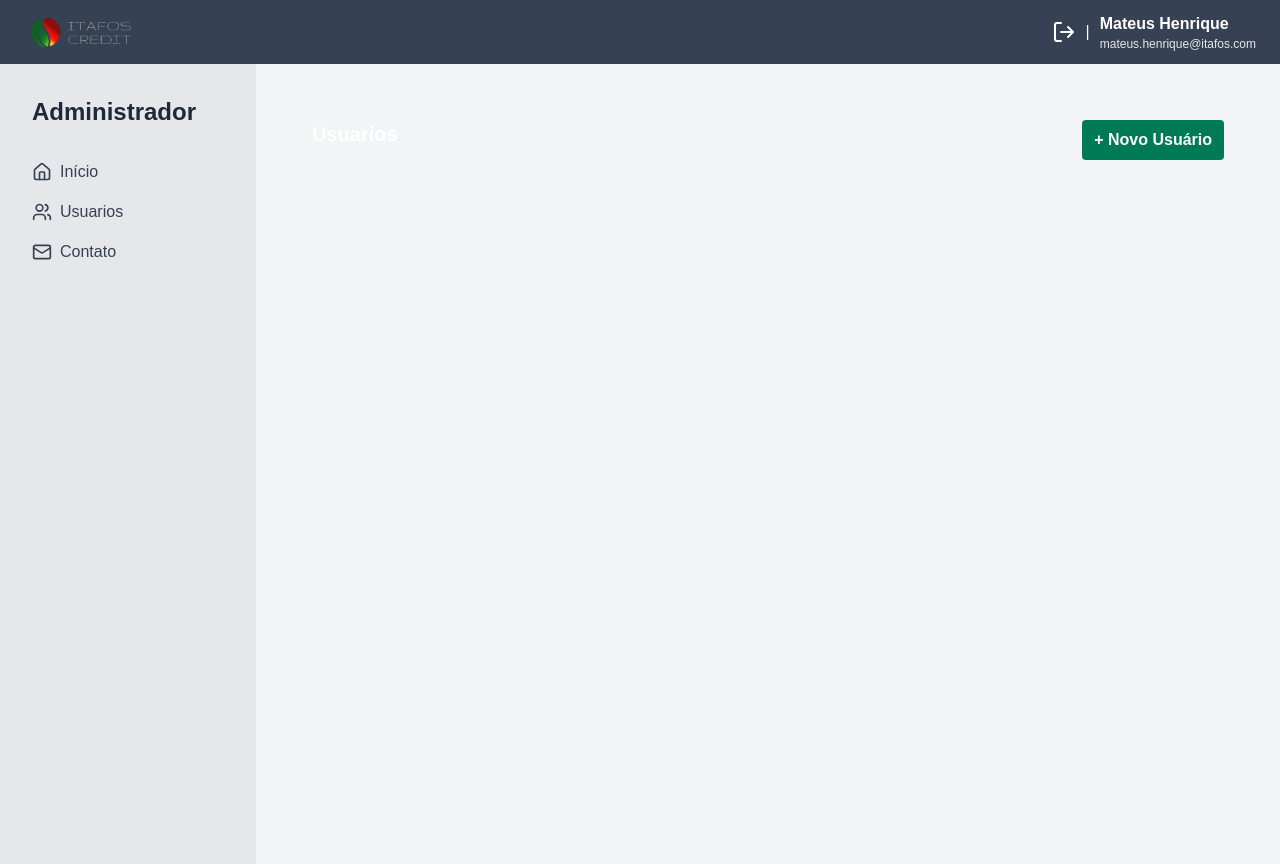
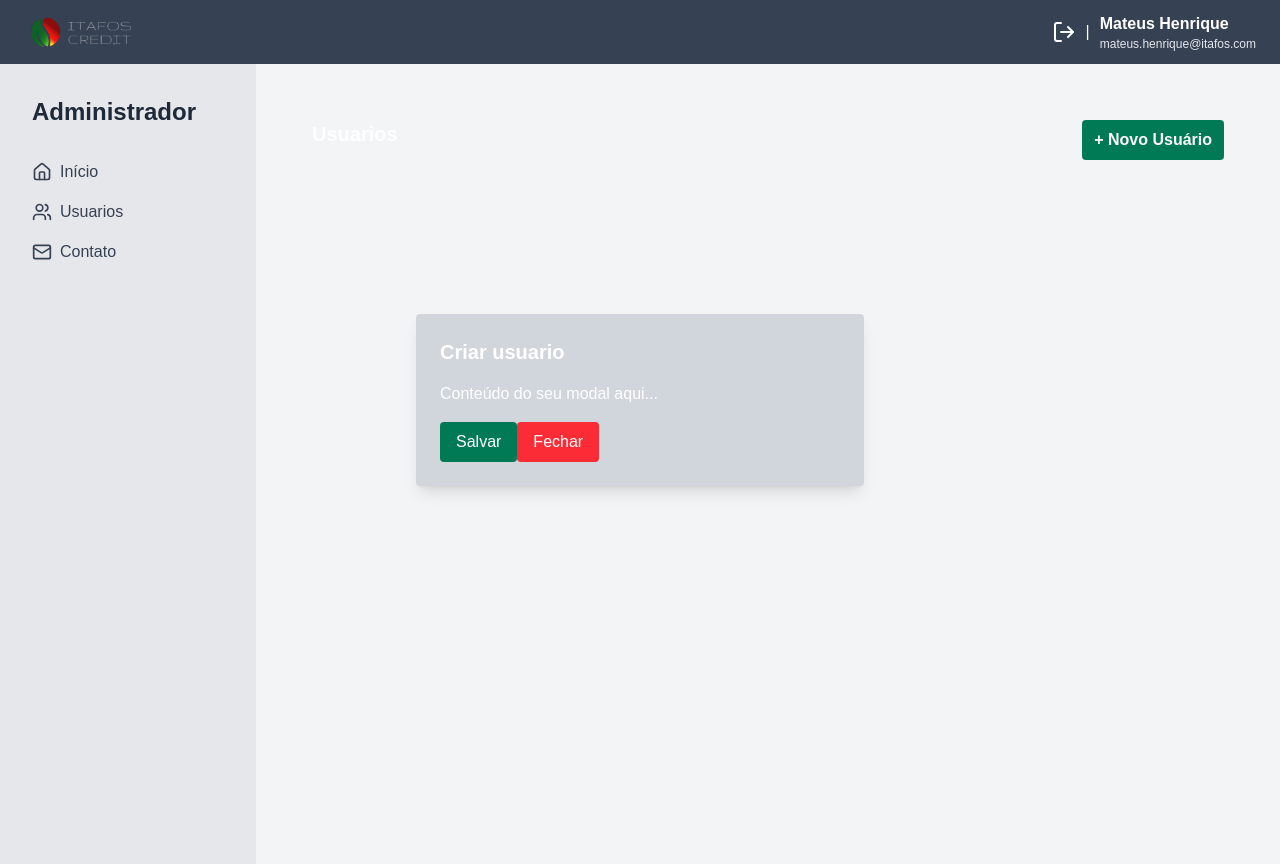
Before and after one commit to matthcarter777/itafos-credit-app, a Next.js app: page /usuarios in a window 1280 px wide. Both pictures are taken after a click on the button "+ Novo Usuário". Built offline with nearby package versions, Linux system fonts and the light colour scheme.

Commit message:
feat: add modal

```diff
--- a/src/app/(private)/usuarios/page.tsx
+++ b/src/app/(private)/usuarios/page.tsx
@@ -1,26 +1,13 @@
+import CreateUserModal from "@/app/components/CreateUserModal/CreateUserModal";
+
 export default function User() {
+
+
   return (
     <div className="p-10">
       <div className="flex flex-row justify-between">
         <h1 className="font-bold text-xl">Usuarios</h1>
-        <button
-          className="
-            bg-emerald-700
-            text-stone-50
-            rounded-sm
-            h-10
-            font-bold
-            hover:bg-emerald-800
-            transition-colors
-            p-3
-            flex
-            items-center
-            justify-center
-          "
-          type="button"
-                >
-          + Novo Usuário
-        </button>
+        <CreateUserModal title="+ Novo Usuário"/>
       </div>
     </div>
   );
--- /dev/null
+++ b/src/app/components/CreateUserModal/CreateUserModal.tsx
@@ -0,0 +1,54 @@
+'use client'
+
+import { useState } from 'react'
+
+type CreateUserModalProps = {
+  title: string;
+}
+export default function CreateUserModal({ title }: CreateUserModalProps) {
+  const [isOpen, setIsOpen] = useState(false)
+
+  return (
+    <div className="">
+      <button
+        onClick={() => setIsOpen(true)}
+        className="
+        bg-emerald-700
+        text-stone-50
+        rounded-sm
+        h-10
+        font-bold
+        hover:bg-emerald-800
+        transition-colors
+        p-3
+        flex
+        items-center
+        justify-center
+      "
+      >
+        { title }
+      </button>
+
+      {isOpen && (
+        <div className="fixed inset-0 flex items-center justify-center  bg-opacity-50 z-50">
+          <div className="bg-gray-300 p-6 rounded shadow-lg w-full max-w-md">
+            <h2 className="text-xl font-bold mb-4">Criar usuario</h2>
+            <p className="mb-4">Conteúdo do seu modal aqui...</p>
+            <button
+              onClick={() => setIsOpen(false)}
+              className="px-4 py-2 bg-emerald-700  text-white rounded hover:bg-emerald-800 transition"
+            >
+              Salvar
+            </button>
+            <button
+              onClick={() => setIsOpen(false)}
+              className="px-4 py-2 bg-red-500 text-white rounded hover:bg-red-600 transition"
+            >
+              Fechar
+            </button>
+          </div>
+        </div>
+      )}
+    </div>
+  )
+}
```
